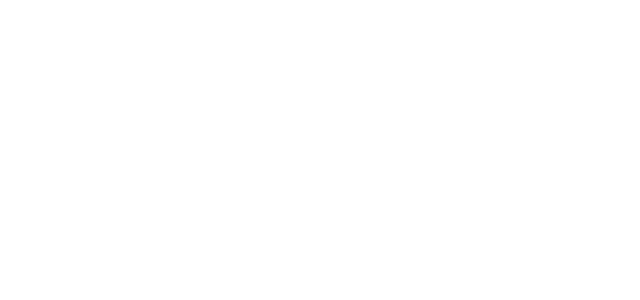
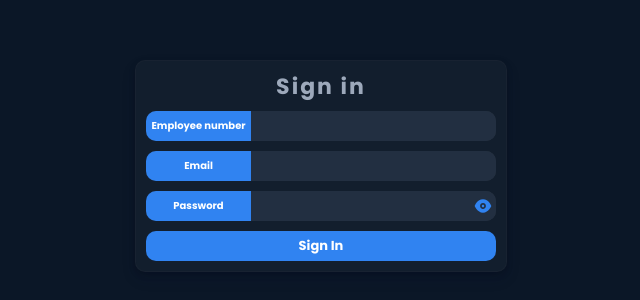
Before and after one commit to TTiagoSousa/Control-Everything-Admin, a React (Vite) app: page /Sign_In in a window 1280 px wide. Before the commit this address had no page. Shown: the part 234-534 px from the top of the page, without its empty margins (319-959 px from the left). Built offline with nearby package versions, Linux system fonts and the light colour scheme.

Commit message:
Sign In page

```diff
--- a/src/App.jsx
+++ b/src/App.jsx
@@ -16,6 +16,7 @@
 
         <Routes>
           <Route index element={<Public_Page.Index />} />
+          <Route path='Sign_In' element={<Public_Page.Sign_In />} />
         </Routes>
 
       </main>
--- /dev/null
+++ b/src/Assets/Icons/Eye/CLose_Eye.jsx
@@ -0,0 +1,13 @@
+const Settings = ({ GlobalColor }) => {
+
+  return (
+    <svg fill={GlobalColor} width="100%" height="100%" viewBox="0 0 512 512" xmlns="http://www.w3.org/2000/svg">
+      <g id="SVGRepo_bgCarrier" strokeWidth="0"></g><g id="SVGRepo_tracerCarrier" strokeLinecap="round" strokeLinejoin="round"></g>
+      <g id="SVGRepo_iconCarrier">
+        <path fillRule="evenodd" d="M47.0849493,2.84217094e-14 L409.751616,362.666662 L379.581717,392.836561 L320.374817,333.628896 C291.246618,353.329494 255.728838,367.084945 213.333333,367.084945 C64,367.084945 7.10542736e-15,196.418278 7.10542736e-15,196.418278 C7.10542736e-15,196.418278 22.8621027,135.452671 73.141042,86.3971998 L16.9150553,30.169894 L47.0849493,2.84217094e-14 Z M213.333333,25.7516113 C362.666667,25.7516113 426.666667,196.418278 426.666667,196.418278 C426.666667,196.418278 412.428071,234.387867 381.712212,274.508373 L285.871605,178.644581 C279.289844,151.690235 258.075932,130.47205 231.123994,123.884151 L145.662385,38.4000762 C165.913597,30.494948 188.437631,25.7516113 213.333333,25.7516113 Z M138.666667,196.418278 C138.666667,237.655539 172.096072,271.084945 213.333333,271.084945 C226.192194,271.084945 238.291853,267.834416 248.85545,262.110219 L215.113754,228.369585 C214.524387,228.401906 213.930772,228.418278 213.333333,228.418278 C195.660221,228.418278 181.333333,214.09139 181.333333,196.418278 C181.333333,195.820501 181.349724,195.226552 181.382081,194.636857 L147.641392,160.896162 C141.917195,171.459758 138.666667,183.559417 138.666667,196.418278 Z" transform="translate(42.667 59.582)"></path>
+      </g>
+    </svg>
+  )
+}
+
+export default Settings;
--- /dev/null
+++ b/src/Assets/Icons/Eye/Open_Eye.jsx
@@ -0,0 +1,18 @@
+const Settings = ({ GlobalColor }) => {
+
+  return (
+    <svg viewBox="0 0 512 512" width="100%" height="100%" version="1.1" xmlns="http://www.w3.org/2000/svg" xmlnsXlink="http://www.w3.org/1999/xlink" fill={GlobalColor}>
+      <g id="SVGRepo_bgCarrier" strokeWidth="0"></g>
+      <g id="SVGRepo_tracerCarrier" strokeLinecap="round" strokeLinejoin="round"></g>
+        <g id="SVGRepo_iconCarrier">
+        <g id="Page-1" stroke="none" strokeWidth="1" fill="none" fillRule="evenodd">
+          <g id="eye" fill={GlobalColor} transform="translate(42.666667, 85.333333)">
+            <path d="M213.333333,1.42108547e-14 C362.666667,1.42108547e-14 426.666667,170.666667 426.666667,170.666667 C426.666667,170.666667 362.666667,341.333333 213.333333,341.333333 C64,341.333333 7.10542736e-15,170.666667 7.10542736e-15,170.666667 C7.10542736e-15,170.666667 64,1.42108547e-14 213.333333,1.42108547e-14 Z M213.333333,96 C172.096427,96 138.666667,129.42976 138.666667,170.666667 C138.666667,211.903573 172.096427,245.333333 213.333333,245.333333 C254.57024,245.333333 288,211.903573 288,170.666667 C288,129.42976 254.57024,96 213.333333,96 Z M213.333333,202.666667 C195.688747,202.666667 181.333333,188.311253 181.333333,170.666667 C181.333333,153.02208 195.688747,138.666667 213.333333,138.666667 C230.97792,138.666667 245.333333,153.02208 245.333333,170.666667 C245.333333,188.311253 230.97792,202.666667 213.333333,202.666667 Z" id="Shape"> </path>
+          </g>
+        </g>
+      </g>
+    </svg>
+  )
+}
+
+export default Settings;
--- /dev/null
+++ b/src/Components/Inputs/Global_Input/Global_Input.jsx
@@ -0,0 +1,42 @@
+import React, { useState } from 'react';
+import './Global_Input.scss';
+import * as Icon from '../../../Imports/icons';
+import * as Color from '../../../Styles/Colors';
+
+const Global_Input = ({ Type, Placeholder, Value, onChange, max, ref, Text, onclick }) => {
+
+  const [showPassword, setShowPassword] = useState(false);
+  const toggleShowPassword = () => {
+    setShowPassword(!showPassword);
+  };
+
+  return (
+    <div className='Global_Input' onClick={onclick}>
+      <div className='Text'>
+        <span>{Text}</span>
+      </div>
+      <input
+        type={showPassword ? 'text' : Type}
+        placeholder={Placeholder}
+        value={Value}
+        onChange={onChange}
+        max={max}
+        ref={ref}
+      />
+      {Type === 'password' && (
+        <div
+          className='Icon'
+          onClick={toggleShowPassword}
+        >
+          {showPassword ? (
+            <Icon.Close_Eye GlobalColor={Color.blue} />
+          ) : (
+            <Icon.Open_Eye GlobalColor={Color.blue} />
+          )}
+        </div>
+      )}
+    </div>
+  );
+};
+
+export default Global_Input;
--- /dev/null
+++ b/src/Components/Inputs/Global_Input/Global_Input.scss
@@ -0,0 +1,86 @@
+@import '../../../Styles/Colors.scss';
+@import '../../../Styles/Fonts.scss';
+@import '../../../Styles/Formats.scss';
+
+.Global_Input {
+  position: relative;
+  width: 100%;
+  height: 100%;
+  border-radius: 5px;
+  color: $white;
+  box-shadow:inset 0 0 5px 1px #88888847;
+  transition: 0.5s;
+  text-align: center;
+  display: flex;
+  justify-content: space-between;
+  font-family: 'Open Sans', sans-serif;
+  font-weight: 600;
+  border-radius: 10px;
+
+  .Text {
+    position: relative;
+    width: 30%;
+    height: 100%;
+    background-color: $blue;
+    display: flex;
+    align-items: center;
+    justify-content: center;
+    border-radius: 10px 0px 0px 10px;
+
+    span {
+      color: $white;
+      font-family: $font_family_poppins;
+      font-size: 10px;
+    }
+  }
+
+  input {
+    position: relative;
+    width: 70%;
+    height: 100%;
+    font-size: 11px;
+    font-weight: 600;
+    text-align: center;
+    cursor: pointer;
+    border: none;
+    outline: none;
+    border-radius: 0px 10px 10px 0px;
+    font-family: $font_family_open_sans;
+
+    &::placeholder {
+      font-family: $font_family_open_sans;
+      font-size: 11px;
+      font-weight: 600;
+    }
+  }
+
+  .Icon {
+    position: absolute;
+    height: 20px;
+    right: 1%;
+    top: 18%;
+    cursor: pointer;
+  }
+}
+
+.Dark_Mode{
+
+  .Global_Input{
+
+    input{
+      background-color: $fourth_color_Dark;
+      color: $gray;
+    }
+  }
+}
+
+.Light_Mode{
+
+  .Global_Input{
+
+    input{
+      background-color: $fourth_color_light;
+      color: $gray_darker;
+    }
+  }
+}
--- a/src/Imports/icons.js
+++ b/src/Imports/icons.js
@@ -1 +1,3 @@
 export { default as World } from '../Assets/Icons/World/World';
+export { default as Close_Eye } from '../Assets/Icons/Eye/CLose_Eye';
+export { default as Open_Eye } from '../Assets/Icons/Eye/Open_Eye';
--- a/src/Imports/public.pages.js
+++ b/src/Imports/public.pages.js
@@ -1 +1,2 @@
 export { default as Index } from '../Pages/Public/Index/Index';
+export { default as Sign_In } from '../Pages/Public/Sign_In/Sign_In';
--- /dev/null
+++ b/src/Pages/Public/Sign_In/Sign_In.jsx
@@ -0,0 +1,45 @@
+import React from 'react';
+import './Sign_In.scss';
+import { useTranslation } from 'react-i18next';
+import GLobal_Input from '../../../Components/Inputs/Global_Input/Global_Input';
+import Global_Button from '../../../Components/Buttons/Global_Button/Global_Button';
+
+const Sign_In = () => {
+
+  const { t } = useTranslation();
+
+  return (
+    <div className='Sign_In'>
+      <form>
+        <div className='Title'>
+          <h1>{t('Sign in')}</h1>
+        </div>
+        <div className="Input_Field">
+          <GLobal_Input
+            Text={t("Employee number")}
+            Type="number"
+          />
+        </div>
+        <div className="Input_Field">
+          <GLobal_Input
+            Text={t("Email")}
+            Type="email"
+          />
+        </div>
+        <div className="Input_Field">
+          <GLobal_Input
+            Text={t("Password")}
+            Type="password"
+          />
+        </div>
+        <div className="Button_Field">
+          <Global_Button
+            Text="Sign In"
+          />
+        </div>
+      </form>
+    </div>
+  )
+};
+
+export default Sign_In;
--- /dev/null
+++ b/src/Pages/Public/Sign_In/Sign_In.scss
@@ -0,0 +1,76 @@
+@import '../../../Styles/Colors.scss';
+@import '../../../Styles/Fonts.scss';
+@import '../../../Styles/Formats.scss';
+
+.Sign_In{
+  @include Pages_Configs;
+  height: 100vh;
+  display: flex;
+  align-items: center;
+  justify-content: center;
+
+  form{
+    display: flex;
+    flex-direction: column;
+    gap: 10px;
+    padding: 10px;
+    border-radius: $border_radius;
+
+    .Title,
+    .Input_Field,
+    .Button_Field{
+      width: 350px;
+      height: 30px;
+    }
+
+    .Title{
+      display: flex;
+      align-items: center;
+      justify-content: center;
+
+      h1{
+        font-family: $font_family_poppins;
+        font-size: 22px;
+        letter-spacing: 2px;
+      }
+    }
+  }
+}
+
+.Dark_Mode{
+
+  .Sign_In{
+
+    form{
+      background-color: $secundary_color_dark;
+      box-shadow: $box_shadow_dark;
+      border: $border;
+
+      .Title{
+
+        h1{
+          color: $gray;
+        }
+      }
+    }
+  }
+}
+
+.Light_Mode{
+
+  .Sign_In{
+
+    form{
+      background-color: $secundary_color_light;
+      box-shadow: $box_shadow_light;
+      border: $border;
+
+      .Title{
+
+        h1{
+          color: $gray_darker;
+        }
+      }
+    }
+  }
+}
--- a/src/Styles/Colors.js
+++ b/src/Styles/Colors.js
@@ -3,3 +3,14 @@
 export const gray_dark = '#6c6e71'
 export const gray_darker = '#47484a'
 export const gray_darker_2 = '#232e3c';
+
+export const blue = '#3083f1';
+
+export const whitte = '#ffffff';
+
+export const secundery_color_dark = '#121e2e';
+
+export const red = '#e63757'
+export const red_ligth = '#f08585'
+
+export const orange = '#f58344'
```
